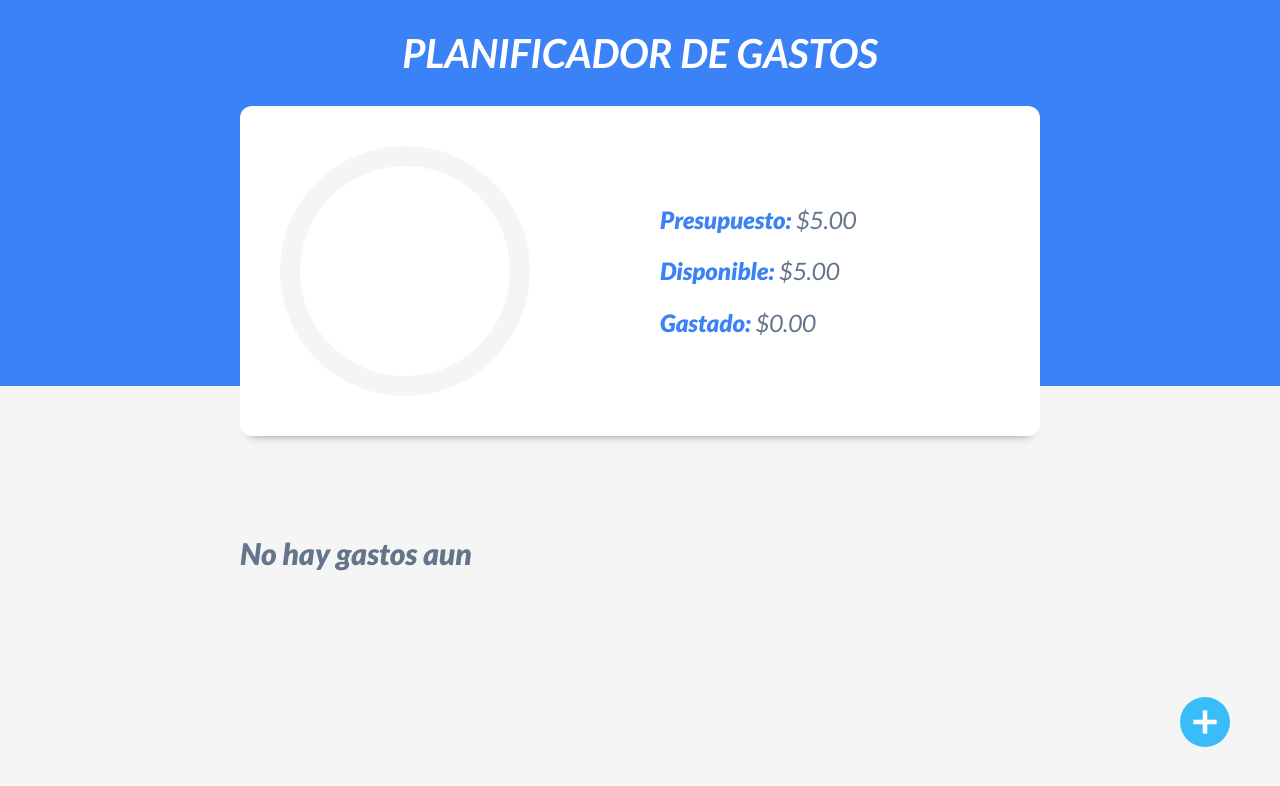
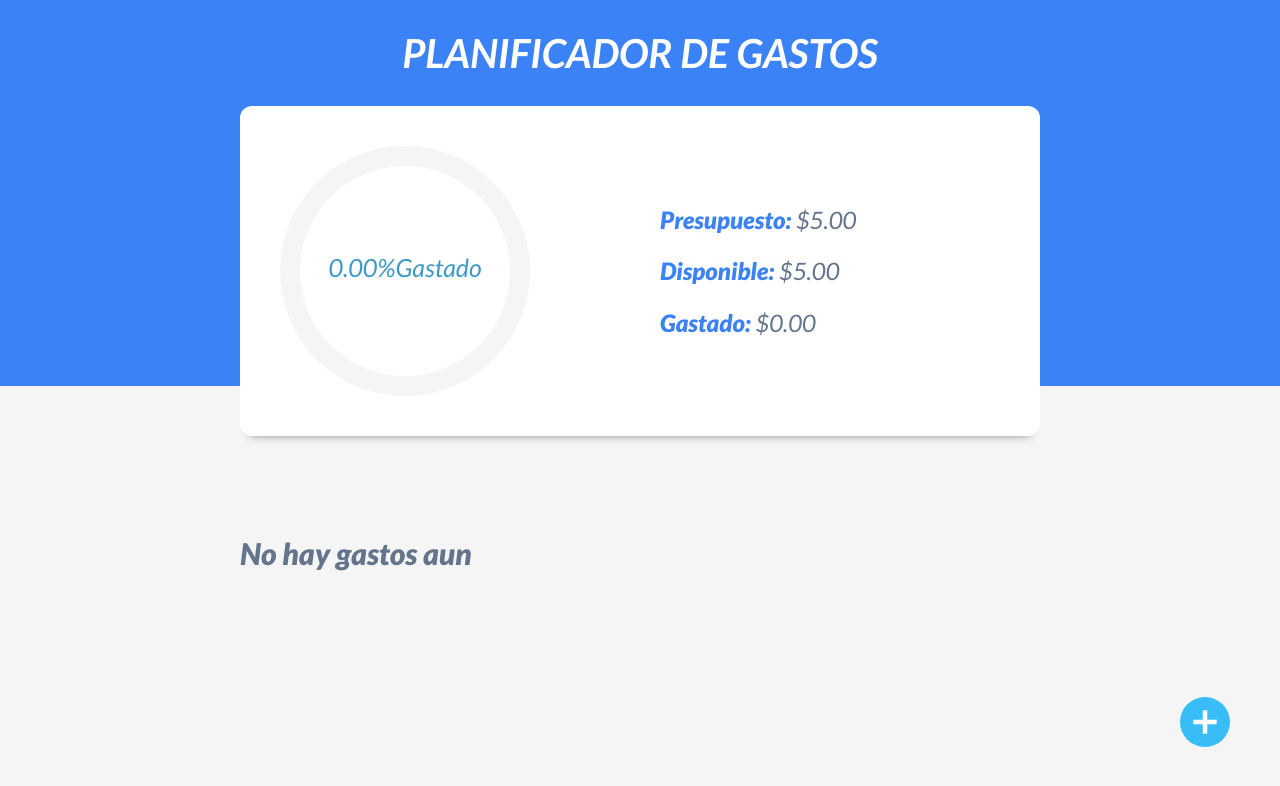
Before and after one commit to arosteguimaranto/Control-de-Gastos, a React (Vite) app: page / in a window 1280 px wide. Both pictures are taken after typing "5" into the empty fields and a click on the input "Añadir". Shown: the top 786 px of the page. Built offline with nearby package versions, Linux system fonts and the light colour scheme.

Commit message:
Mostrando Textos en Gráfica Circular

```diff
--- a/src/components/ControlPresupuesto.jsx
+++ b/src/components/ControlPresupuesto.jsx
@@ -47,6 +47,7 @@ export const ControlPresupuesto = ({ gastos, presupuesto }) => {
                     trailColor:'#F5F5F5'
                 })}
                     value={porcentaje}
+                    text={`${porcentaje}%Gastado`}
                 />
             </div>
 
```
